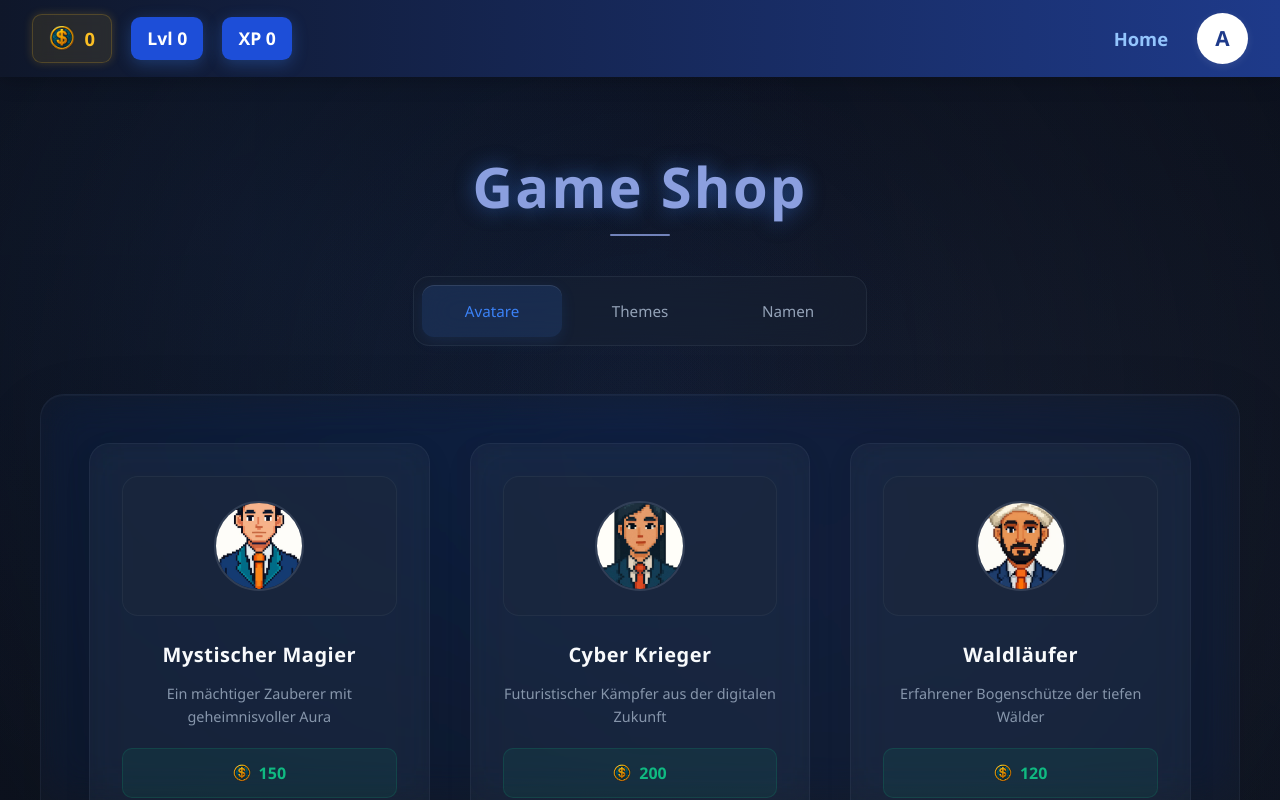
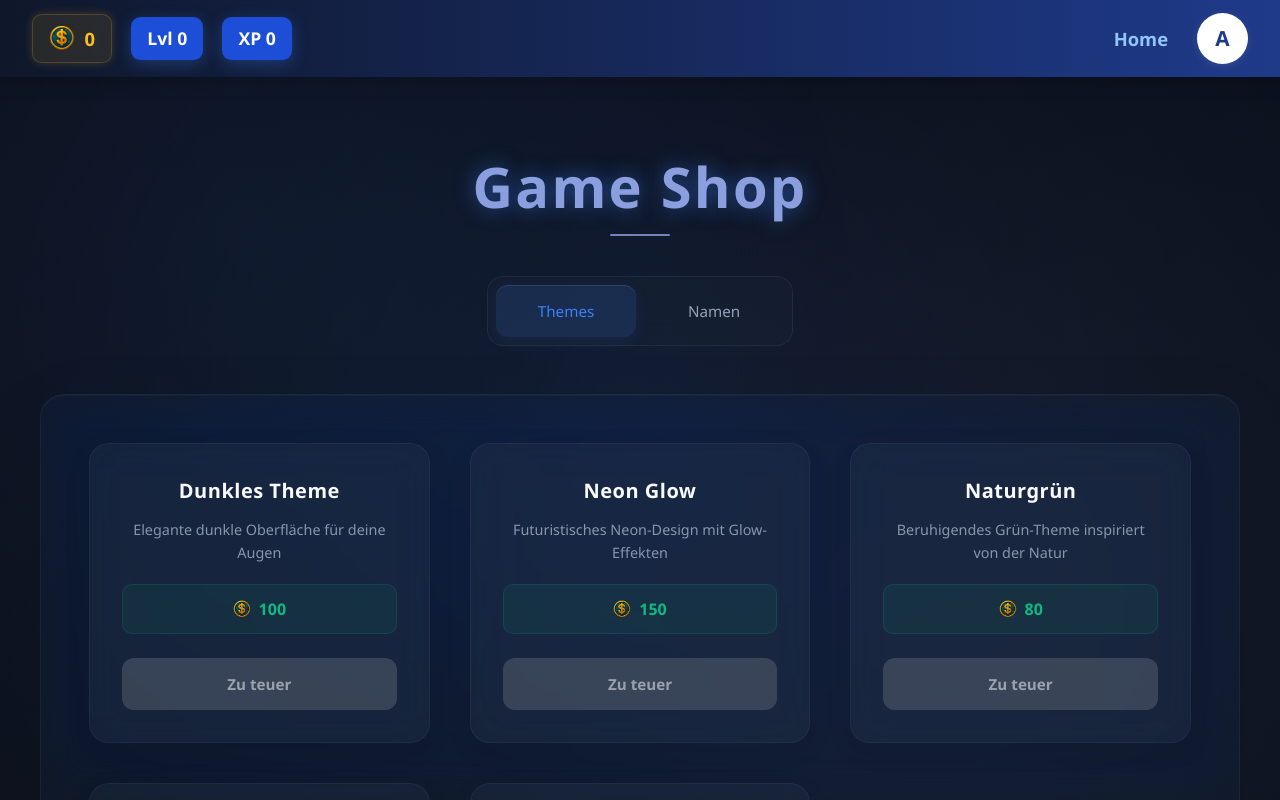
Before and after one commit to zelenajabukaa/stocktrainerFrontend, a React (Vite) app: page /shop in a window 1280 px wide. Built offline with nearby package versions, Linux system fonts and the light colour scheme; no server answers; sample sign-in values are in the browser's storage.

Commit message:
avatare entfernt

```diff
--- a/src/components/Shop.tsx
+++ b/src/components/Shop.tsx
@@ -3,17 +3,6 @@ import { useNavigate } from 'react-router-dom';
 import Header from './Header';
 import styles from '../css/Shop.module.css';
 import coin from '../assets/coin.png';
-
-// Import avatar images
-import avatar1 from '../../public/avatar/avatar1.png';
-import avatar2 from '../../public/avatar/avatar2.png';
-import avatar3 from '../../public/avatar/avatar3.png';
-import avatar4 from '../../public/avatar/avatar4.png';
-import avatar5 from '../../public/avatar/avatar5.png';
-import avatar6 from '../../public/avatar/avatar6.png';
-import avatar7 from '../../public/avatar/avatar7.png';
-import avatar8 from '../../public/avatar/avatar8.png';
-import avatar9 from '../../public/avatar/avatar9.png';
 
 interface ShopItem {
   id: number;
@@ -26,26 +15,12 @@ interface ShopItem {
 
 const Shop: React.FC = () => {
   const navigate = useNavigate();
-  const [activeTab, setActiveTab] = useState<'avatars' | 'themes' | 'names'>('avatars');
+  const [activeTab, setActiveTab] = useState<'themes' | 'names'>('themes');
   const [userCoins, setUserCoins] = useState(0);
-  const [ownedItems, setOwnedItems] = useState<number[]>([]);
   const [nameShopItems, setNameShopItems] = useState<ShopItem[]>([]);
-
-  const avatarImages = [
-    avatar1, avatar2, avatar3, avatar4, avatar5,
-    avatar6, avatar7, avatar8, avatar9,
-  ];
 
   // Sample shop items
   const shopItems = {
-    avatars: [
-      { id: 1, name: 'Mystischer Magier', price: 150, owned: false, preview: avatar1, description: 'Ein mächtiger Zauberer mit geheimnisvoller Aura' },
-      { id: 2, name: 'Cyber Krieger', price: 200, owned: false, preview: avatar2, description: 'Futuristischer Kämpfer aus der digitalen Zukunft' },
-      { id: 3, name: 'Waldläufer', price: 120, owned: false, preview: avatar3, description: 'Erfahrener Bogenschütze der tiefen Wälder' },
-      { id: 4, name: 'Königlicher Ritter', price: 300, owned: false, preview: avatar4, description: 'Edler Beschützer des Königreichs' },
-      { id: 5, name: 'Ninja Schatten', price: 250, owned: false, preview: avatar5, description: 'Meister der Stealth und Geschwindigkeit' },
-      { id: 6, name: 'Piratenkäptn', price: 180, owned: false, preview: avatar6, description: 'Legendärer Seefahrer der sieben Meere' },
-    ] as ShopItem[],
     themes: [
       { id: 101, name: 'Dunkles Theme', price: 100, owned: false, description: 'Elegante dunkle Oberfläche für deine Augen' },
       { id: 102, name: 'Neon Glow', price: 150, owned: false, description: 'Futuristisches Neon-Design mit Glow-Effekten' },
@@ -59,6 +34,7 @@ const Shop: React.FC = () => {
   useEffect(() => {
     fetchUserData();
     fetchNames();
+
   }, []);
 
   // Hole Namen und Preise aus der Datenbank
@@ -92,7 +68,6 @@ const Shop: React.FC = () => {
           description: '',
         };
       });
-      setOwnedItems(items.filter(i => i.owned).map(i => i.id));
       setNameShopItems(items);
     } catch (err) {
       console.error('Fehler beim Laden der Namen:', err);
@@ -142,7 +117,6 @@ const Shop: React.FC = () => {
         const data = await res.json();
         if (res.ok && data.success) {
           setUserCoins(prev => prev - item.price);
-          setOwnedItems(prev => [...prev, item.id]);
           setNameShopItems(prev => prev.map(i => i.id === item.id ? { ...i, owned: true } : i));
           alert(`${item.name} erfolgreich gekauft!`);
         } else {
@@ -151,7 +125,6 @@ const Shop: React.FC = () => {
       } else {
         // Simulierter Kauf für Avatare/Themes
         setUserCoins(prev => prev - item.price);
-        setOwnedItems(prev => [...prev, item.id]);
         const category = activeTab;
         shopItems[category] = shopItems[category].map(shopItem =>
           shopItem.id === item.id ? { ...shopItem, owned: true } : shopItem
@@ -206,13 +179,7 @@ const Shop: React.FC = () => {
           <h1 className={styles.shopTitle}>Game Shop</h1>
 
         <div className={styles.tabNavigation}>
-          <button
-            className={`${styles.tab} ${activeTab === 'avatars' ? styles.activeTab : ''}`}
-            onClick={() => setActiveTab('avatars')}
-          >
-             Avatare
-          </button>
-          <button
+                    <button
             className={`${styles.tab} ${activeTab === 'themes' ? styles.activeTab : ''}`}
             onClick={() => setActiveTab('themes')}
           >
```
